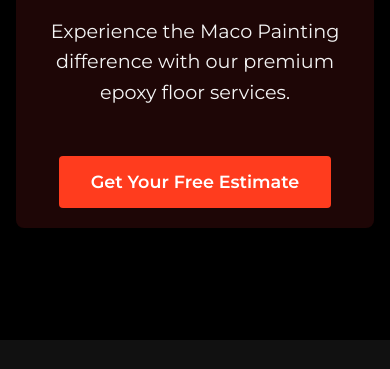
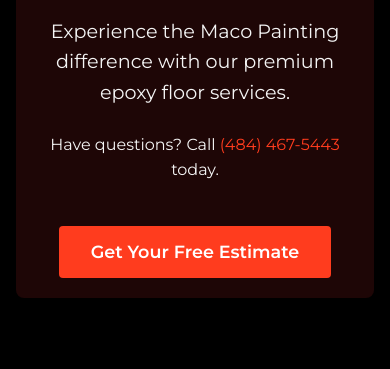
Before and after one commit to kameelion/macopainting-website, an Eleventy site: page src/epoxy-floors.njk in a window 390 px wide. Shown: the part 8660-9029 px from the top of the page. Built offline with nearby package versions, Linux system fonts and the light colour scheme; Eleventy itself is replaced by a stand-in of ours; files that its build step writes are made by us from their sources.

Commit message:
Add phone number CTA to Residential Epoxy Floors page

```diff
--- a/src/epoxy-floors.njk
+++ b/src/epoxy-floors.njk
@@ -167,6 +167,7 @@
     <p class="cta-text">
       Experience the Maco Painting difference with our premium epoxy floor services.
     </p>
+    <p>Have questions? Call <a href="tel:+14844675443">(484) 467-5443</a> today.</p>
     <a href="/contact-us" class="cta-button">Get Your Free Estimate</a>
   </div>
 </section>
```
